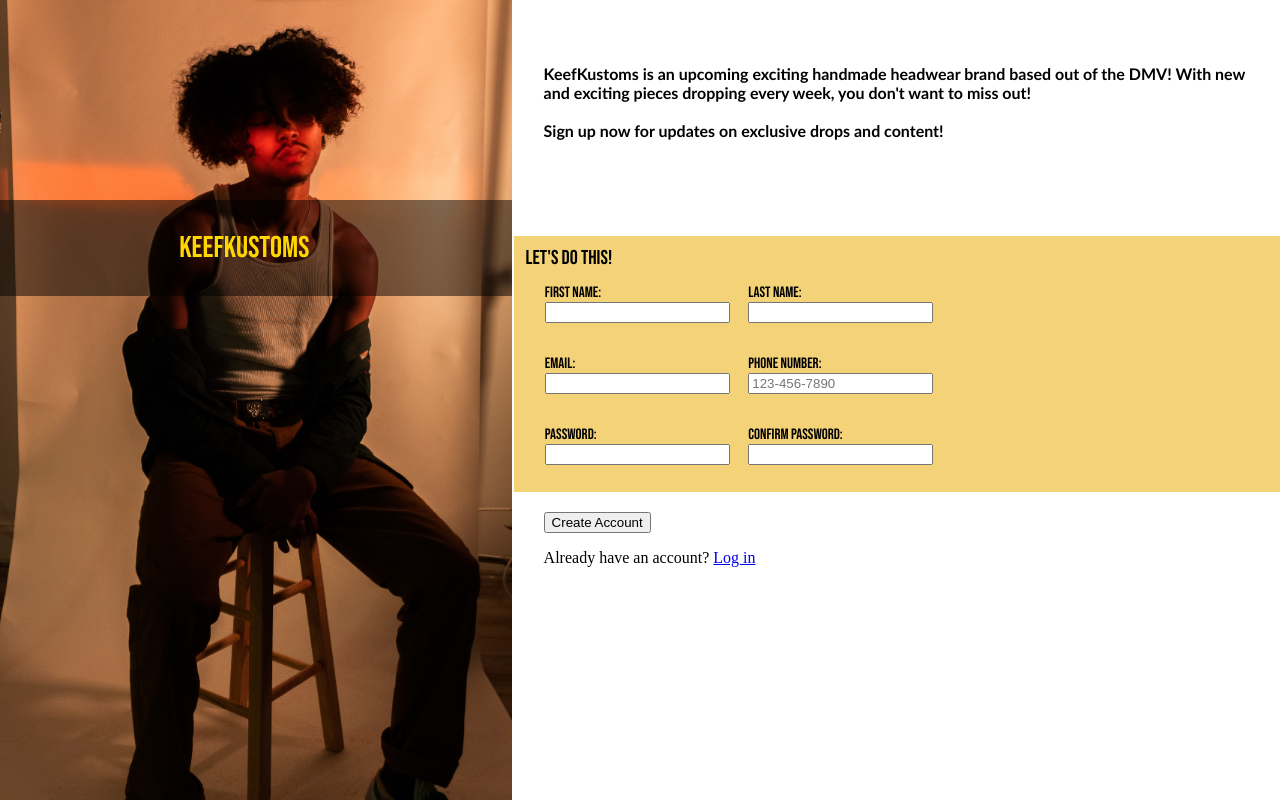
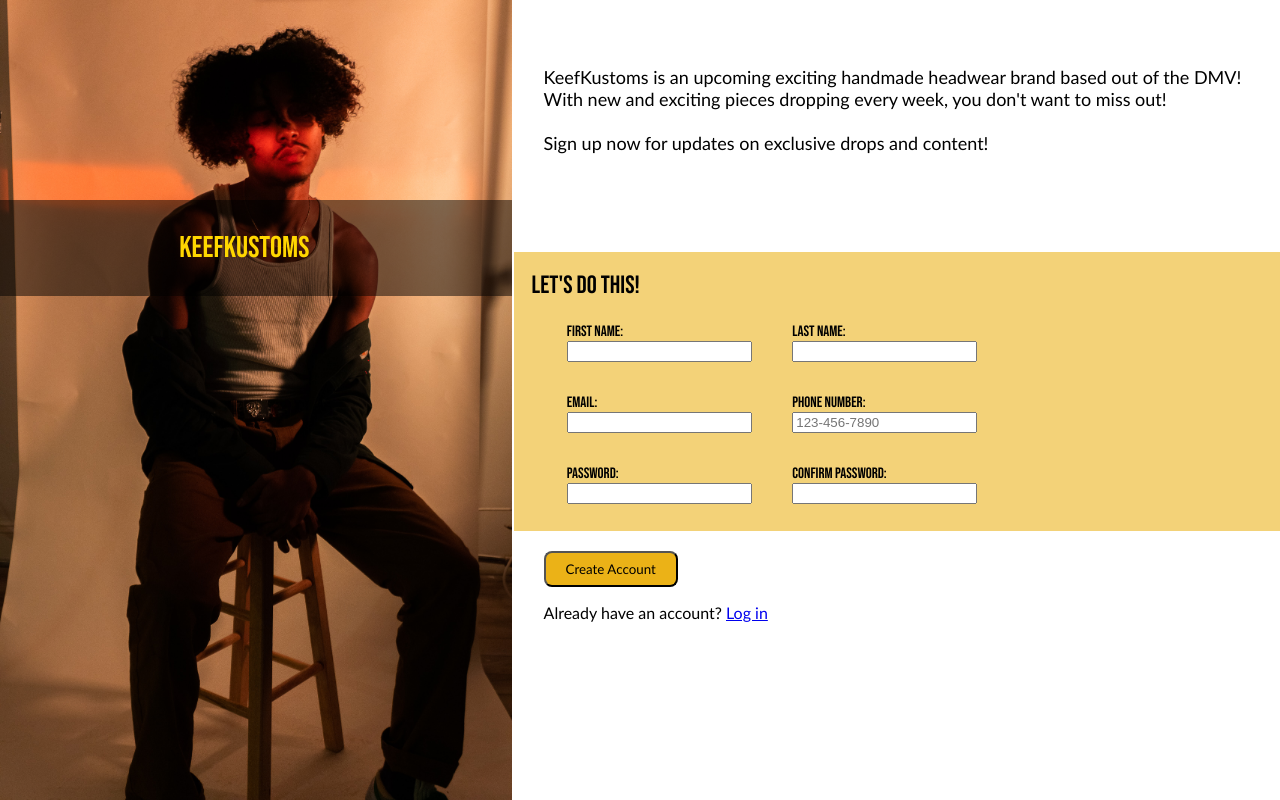
Before and after one commit to makishi-asemota/Sign-Up-Form, a plain HTML site: page index.html in a window 1280 px wide. Drawn offline with Linux system fonts and the light colour scheme.

Commit message:
finished sign-up form

```diff
--- a/index.html
+++ b/index.html
@@ -61,7 +61,7 @@
             </div>
             <div class="button-area">
                 <button type="submit">Create Account</button>
-                <p>Already have an account? <a href="#">Log in</a></p>
+                <p style="font-family:var(--font-style)">Already have an account? <a href="#">Log in</a></p>
              </div>
     </div>
 </body>
--- a/styles.css
+++ b/styles.css
@@ -1,3 +1,7 @@
+:root{
+    --font-style: 'Gill Sans', 'Gill Sans MT';
+}
+
 img {
     position: absolute;
     width: 40%;
@@ -38,10 +42,10 @@ img {
 }
 
 .header{
-    font-weight: bold;
-    font-family: 'Gill Sans', 'Gill Sans MT';
+    font-family: var(--font-style);
     padding-left: 30px;
     padding-top: 40px;
+    font-size: 18px;
 }
 
 label{
@@ -51,6 +55,7 @@ label{
 .block{
     display: inline-block;
     padding: 8px;
+    padding-left: 30px;
 }
 
 fieldset{
@@ -67,10 +72,21 @@ form {
 }
 
 legend{
-    font-size: 20px;
+    font-size: 25px;
+    padding: 8px;
 }
 
 .button-area{
     padding-left: 30px;
     padding-top: 20px;
 }
+
+button{
+    background-color: rgba(235, 178, 23);
+    padding-left: 20px;
+    padding-right: 20px;
+    padding-top: 8px;
+    padding-bottom: 8px;
+    font-family: var(--font-style);
+    border-radius: 8px;
+}
```
Also changed, not shown: 1 other file.
